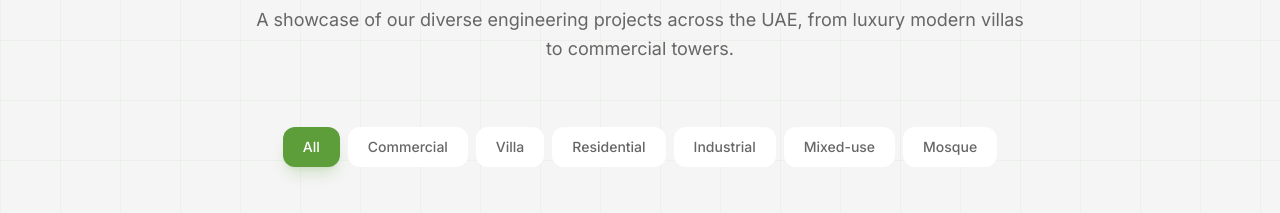
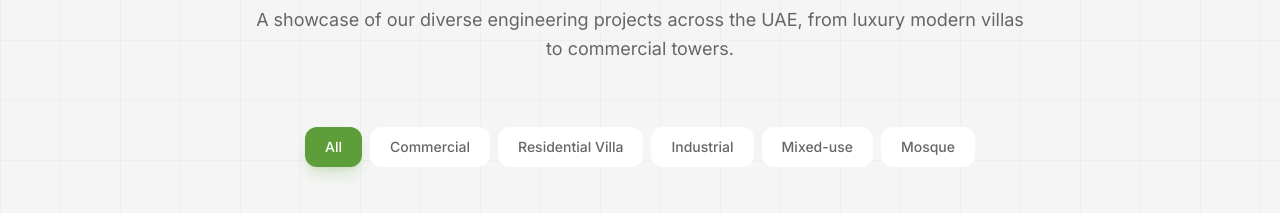
Before and after one commit to sherry2k/ubec-website, a React (Vite) app: page / in a window 1280 px wide. Shown: the part 4840-5053 px from the top of the page. Built offline with nearby package versions, Linux system fonts and the light colour scheme; grey boxes are pictures that could not be loaded.

Commit message:
Update Projects.tsx

```diff
--- a/src/components/Projects.tsx
+++ b/src/components/Projects.tsx
@@ -4,7 +4,7 @@ import { MapPin, ArrowUpRight } from 'lucide-react';
 import { PROJECTS } from '@/data/content';
 import { useScrollAnimation } from '@/hooks/useScrollAnimation';
 
-const categories = ['All', 'Commercial', 'Villa', 'Residential', 'Industrial', 'Mixed-use', 'Mosque'];
+const categories = ['All', 'Commercial', 'Residential Villa', 'Industrial', 'Mixed-use', 'Mosque'];
 // Map each project type to its filter category
 const categoryMap: Record<string, string> = {
   'Commercial Tower': 'Commercial',
```
